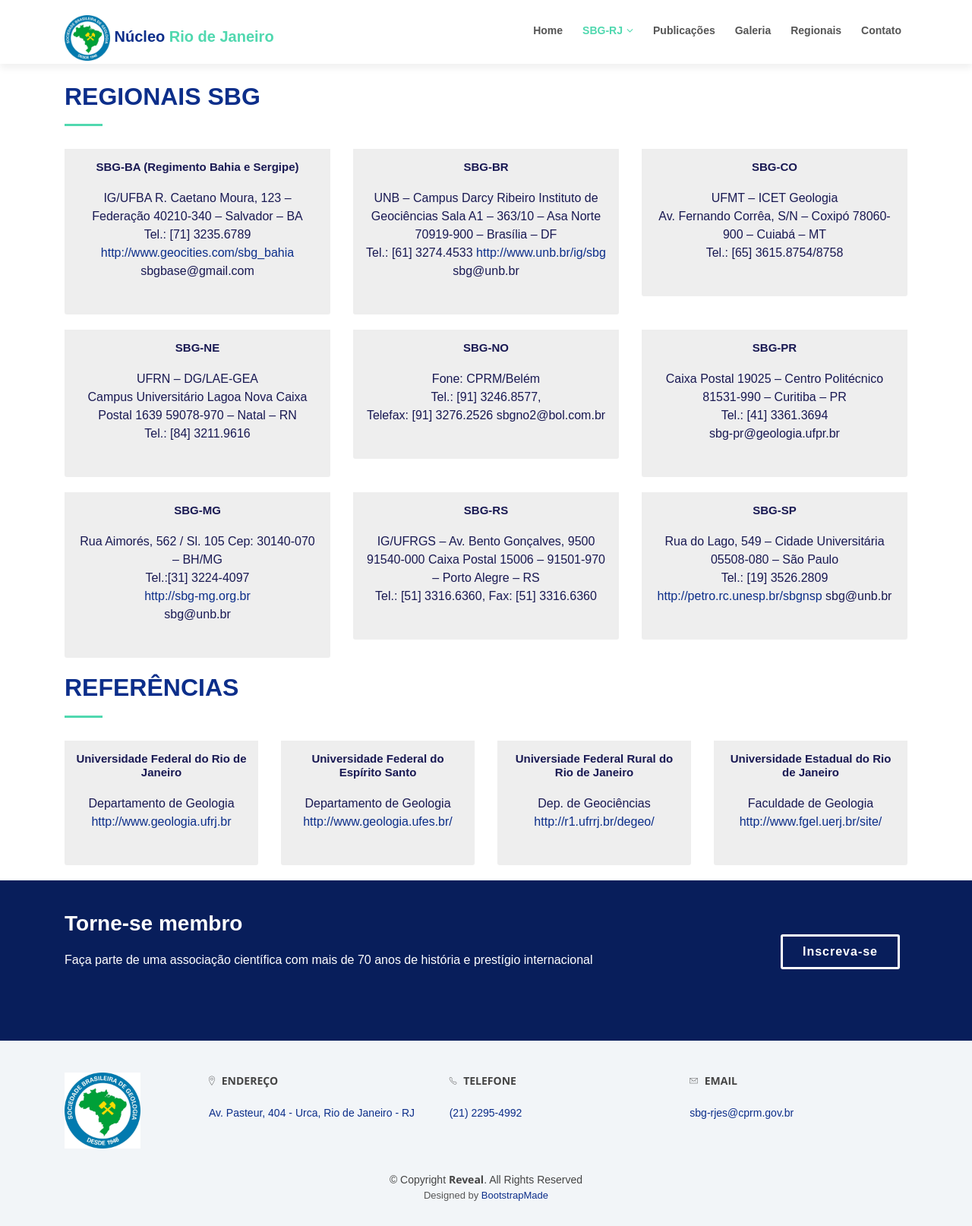
After one commit to lcpojr/sbg-rj, a Django app: page /regionais in a window 1280 px wide. The commit adds this page. Shown: the whole page at 76% size. Run offline with Django 3.2, Linux system fonts and the light colour scheme; parts of the project's set-up code (start-up, migrations or seed data) failed here and were passed over; some libraries are stand-ins or nearby versions; some web fonts are replaced.

Commit message:
feat: add regionals page

```diff
--- a/apps/web/static/css/style.css
+++ b/apps/web/static/css/style.css
@@ -1459,3 +1459,79 @@
 #publication-list .publication-data .know-more a:hover {
   box-shadow: 0 8px 16px 0 rgba(0,0,0,0.2), 0 6px 20px 0 rgba(0,0,0,0.19);
 }
+
+ /* Regionals Section
+--------------------------------*/
+
+#regionals {
+  color: #232323;
+}
+
+#regionals-list .regionals-data {
+  text-align: center;
+  margin-bottom: 20px;
+}
+
+#regionals-list .regionals-data .pic {
+  overflow: hidden;
+  text-align: center;
+}
+
+#regionals-list .regionals-data .pic img {
+  width: 100%;
+  height: 150px;
+}
+
+#regionals-list .regionals-data .details {
+  background: #eee;
+  color: rgba(5, 5, 69, 0.918);
+  padding: 15px;
+  border-radius: 0 0 3px 3px;
+}
+
+#regionals-list .regionals-data h4 {
+  font-weight: 700;
+  margin-bottom: 2px;
+  font-size: 18px;
+}
+
+#regionals-list .regionals-data h5 {
+  font-size: 15px;
+  font-weight: bold;
+}
+
+#regionals-list .regionals-data span {
+  font-style: italic;
+  display: block;
+  font-size: 13px;
+}
+
+#regionals-list .regionals-data .know-more {
+  margin-top: 5px;
+}
+
+#regionals-list .regionals-data .know-more a {
+  color: #fff;
+  font-weight: bold;
+  font-size: 15px;
+  background-color: #0074D9;
+  padding: 5px;
+}
+
+#regionals-list .regionals-data .know-more i {
+  font-size: 16px;
+  margin: 0 2px;
+}
+
+#regionals-list .regionals-data .know-more a {
+  color: #fff;
+  font-weight: bold;
+  font-size: 15px;
+  background-color: #0074D9;
+  padding: 5px;
+  transition-duration: 0.2s;
+}
+
+#regionals-list .regionals-data .know-more a:hover {
+  box-shadow: 0 8px 16px 0 rgba(0,0,0,0.2), 0 6px 20px 0 rgba(0,0,0,0.19);
+}
--- /dev/null
+++ b/apps/web/templates/regionals.html
@@ -0,0 +1,235 @@
+{% extends "base.html" %}
+{% load static %}
+
+{% block menu %}
+<!--==========================
+    Menu
+============================-->
+<nav id="nav-menu-container">
+    <ul class="nav-menu">
+        <li><a href="#body">Home</a></li>
+        <li class="menu-has-children menu-active"><a href="">SBG-RJ</a>
+            <ul>
+                <li><a href="{% url 'web:about' %}">Sobre</a></li>
+                <li><a href="{% url 'web:events' %}">Eventos</a></li>
+                <li><a href="{% url 'web:news' %}">Notícias</a></li>
+                <li><a href="{% url 'web:products' %}">Produtos</a></li>
+            </ul>
+        </li>
+        <li><a href="{% url 'web:publications' %}">Publicações</a></li>
+        <li><a href="{% url 'web:gallery' %}">Galeria</a></li>
+        <li><a href="{% url 'web:regionals' %}">Regionais</a></li>
+        <li><a href="{% url 'web:contact' %}">Contato</a></li>
+    </ul>
+</nav><!-- #nav-menu-container -->
+{% endblock menu %}
+
+
+{% block content %}
+<!--==========================
+      Regionals Section
+    ============================-->
+<br>
+<section id="regionals-list" class="wow fadeInUp">
+    <div class="container">
+        <div class="section-header">
+          <h2>Regionais SBG</h2>
+        </div>
+        <div class="row">
+            <div class="col-lg-4">
+                <div class="regionals-data">
+                    <div class="details">
+                        <h5>SBG-BA (Regimento Bahia e Sergipe)</h5>
+                        <p>
+                            IG/UFBA R. Caetano Moura, 123 – Federação 40210-340 – Salvador – BA
+                            <br>Tel.: [71] 3235.6789
+                            <br> <a href="http://www.geocities.com/sbg_bahia">http://www.geocities.com/sbg_bahia</a>
+                            <br>sbgbase@gmail.com
+                        </p>
+                    </div>
+                </div>
+            </div>
+            <div class="col-lg-4">
+                <div class="regionals-data">
+                    <div class="details">
+                        <h5>SBG-BR</h5>
+                        <p>
+                            UNB – Campus Darcy Ribeiro Instituto de Geociências
+                            Sala A1 – 363/10 – Asa Norte 70919-900 – Brasília – DF<br>
+                            Tel.: [61] 3274.4533
+                            <a href="http://www.unb.br/ig/sbg">http://www.unb.br/ig/sbg</a><br>
+                            sbg@unb.br
+                        </p>
+                    </div>
+                </div>
+            </div>
+            <div class="col-lg-4">
+                <div class="regionals-data">
+                    <div class="details">
+                        <h5>SBG-CO</h5>
+                        <p>
+                            UFMT – ICET Geologia<br>
+                            Av. Fernando Corrêa, S/N – Coxipó 78060-900 – Cuiabá – MT<br>
+                            Tel.: [65] 3615.8754/8758<br>
+                        </p>
+                    </div>
+                </div>
+            </div>
+            <div class="col-lg-4">
+                <div class="regionals-data">
+                    <div class="details">
+                        <h5>SBG-NE</h5>
+                        <p>
+                            UFRN – DG/LAE-GEA<br>
+                            Campus Universitário Lagoa Nova Caixa Postal 1639 59078-970 – Natal – RN<br>
+                            Tel.: [84] 3211.9616<br>
+                        </p>
+                    </div>
+                </div>
+            </div>
+            <div class="col-lg-4">
+                <div class="regionals-data">
+                    <div class="details">
+                        <h5>SBG-NO</h5>
+                        <p>
+                            Fone: CPRM/Belém<br>
+                            Tel.: [91] 3246.8577, <br>Telefax: [91] 3276.2526
+                            sbgno2@bol.com.br
+                        </p>
+                    </div>
+                </div>
+            </div>
+            <div class="col-lg-4">
+                <div class="regionals-data">
+                    <div class="details">
+                        <h5>SBG-PR</h5>
+                        <p>
+                            Caixa Postal 19025 – Centro Politécnico 81531-990 – Curitiba – PR<br>
+                            Tel.: [41] 3361.3694<br>
+                            sbg-pr@geologia.ufpr.br
+                        </p>
+                    </div>
+                </div>
+            </div>
+            <div class="col-lg-4">
+                <div class="regionals-data">
+                    <div class="details">
+                        <h5>SBG-MG</h5>
+                        <p>
+                            Rua Aimorés, 562 / Sl. 105
+                            Cep: 30140-070 – BH/MG<br>
+                            Tel.:[31] 3224-4097<br>
+                            <a href="http://sbg-mg.org.br">http://sbg-mg.org.br</a>
+                            <br>
+                            sbg@unb.br
+                        </p>
+                    </div>
+                </div>
+            </div>
+            <div class="col-lg-4">
+                <div class="regionals-data">
+                    <div class="details">
+                        <h5>SBG-RS</h5>
+                        <p>
+                            IG/UFRGS – Av. Bento Gonçalves, 9500 91540-000
+                            Caixa Postal 15006 – 91501-970 – Porto Alegre – RS<br>
+                            Tel.: [51] 3316.6360, Fax: [51] 3316.6360
+                        </p>
+                    </div>
+                </div>
+            </div>
+            <div class="col-lg-4">
+                <div class="regionals-data">
+                    <div class="details">
+                        <h5>SBG-SP</h5>
+                        <p>
+                            Rua do Lago, 549 – Cidade Universitária 05508-080 – São Paulo<br>
+                            Tel.: [19] 3526.2809
+                            <a href="http://petro.rc.unesp.br/sbgnsp">http://petro.rc.unesp.br/sbgnsp</a>
+                            sbg@unb.br
+                        </p>
+                    </div>
+                </div>
+            </div>
+        </div>
+    </div>
+</section><!-- #about -->
+
+<!--==========================
+      Regionals Section
+    ============================-->
+    <section id="regionals-list" class="wow fadeInUp">
+            <div class="container">
+                <div class="section-header">
+                  <h2>Referências</h2>
+                </div>
+                <div class="row">
+                    <div class="col-lg-3 references">
+                        <div class="regionals-data">
+                            <div class="details">
+                                <h5>Universidade Federal do Rio de Janeiro</h5>
+                                <p>
+                                    Departamento de Geologia
+                                    <a href="http://www.geologia.ufrj.br">http://www.geologia.ufrj.br</a>
+                                </p>
+                            </div>
+                        </div>
+                    </div>
+                    <div class="col-lg-3 references">
+                        <div class="regionals-data">
+                            <div class="details">
+                                <h5>Universidade Federal do Espírito Santo</h5>
+                                <p>
+                                    Departamento de Geologia
+                                    <a href="http://www.geologia.ufes.br/">http://www.geologia.ufes.br/</a>
+                                    <br>
+                                </p>
+                            </div>
+                        </div>
+                    </div>
+                    <div class="col-lg-3 references">
+                        <div class="regionals-data">
+                            <div class="details">
+                                <h5>Universiade Federal Rural do Rio de Janeiro</h5>
+                                <p>
+                                    Dep. de Geociências
+                                    <a href="http://r1.ufrrj.br/degeo/">http://r1.ufrrj.br/degeo/</a>
+                                </p>
+                            </div>
+                        </div>
+                    </div>
+                    <div class="col-lg-3">
+                        <div class="regionals-data">
+                            <div class="details">
+                                <h5>Universidade Estadual do Rio de Janeiro</h5>
+                                <p>
+                                    Faculdade de Geologia
+                                    <a href="http://www.fgel.uerj.br/site/">http://www.fgel.uerj.br/site/</a>
+                                </p>
+                            </div>
+                        </div>
+                    </div>
+                </div>
+            </div>
+        </section><!-- #about -->
+
+    <!--==========================
+          Membership
+        ============================-->
+<section id="membership" class="wow fadeInUp">
+    <div class="container">
+        <div class="row">
+            <div class="col-lg-9 text-center text-lg-left">
+                <h3 class="cta-title">Torne-se membro</h3>
+                <p class="cta-text">
+                Faça parte de uma associação científica com mais de 70 anos de história e prestígio internacional
+                </p>
+            </div>
+            <div class="col-lg-3 cta-btn-container text-center">
+                <a class="cta-btn align-middle" href="http://www.sbgeo.org.br/">Inscreva-se</a>
+            </div>
+        </div>
+    </div>
+<section><!-- #membership -->
+<br>
+    {% endblock content %}
--- a/apps/web/urls.py
+++ b/apps/web/urls.py
@@ -1,6 +1,6 @@
 from django.urls import path
 
-from .views import About, Contact, Events, Gallery, Home, News, Products, Publication
+from .views import About, Contact, Events, Gallery, Home, News, Products, Publication, Regionals
 
 app_name = "web"
 
@@ -23,5 +23,7 @@
     # About uris
     path("sobre", About.as_view(), name="about"),
     # Publications uirs
-    path('publicacoes', Publication.as_view(), name="publications")
+    path('publicacoes', Publication.as_view(), name="publications"),
+    # Regionals uri
+    path('regionais', Regionals.as_view(), name="regionals")
 ]
--- a/apps/web/views.py
+++ b/apps/web/views.py
@@ -280,3 +280,13 @@
         publications = PublicationModel.objects.all().order_by("category")
 
         return render(request, "publications.html", {"publications": publications})
+
+
+class Regionals(View):
+    """
+    Its the Regionals Page view.
+    It only renders a static page.
+    """
+    def get(self, request):
+
+        return render(request, "regionals.html")
```
